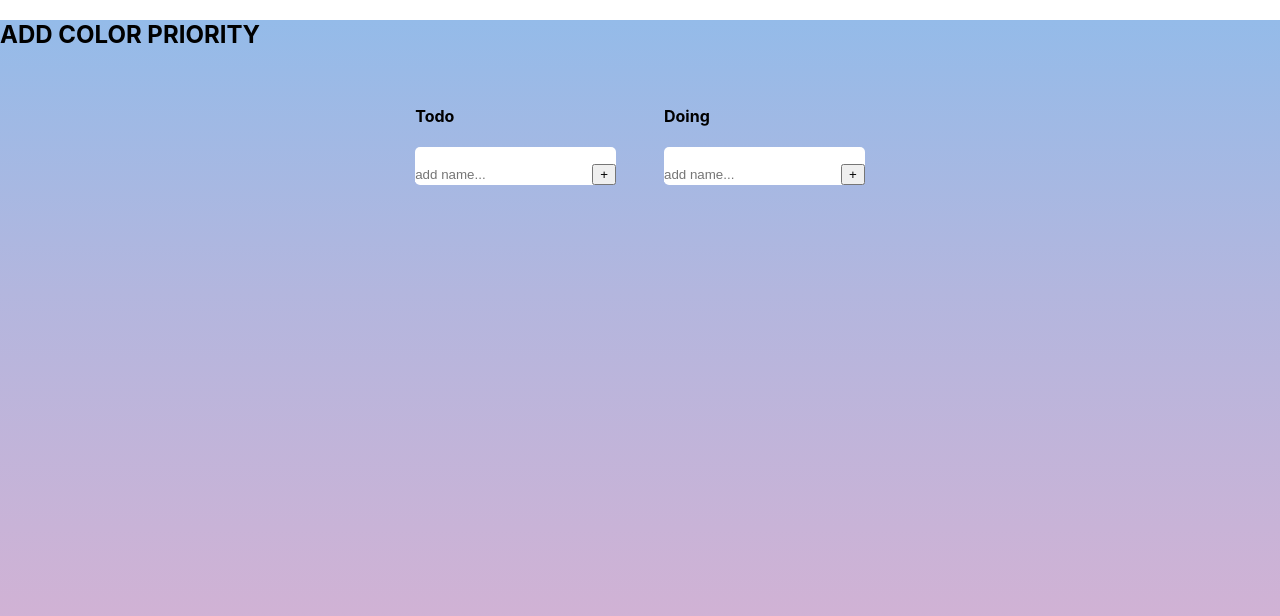
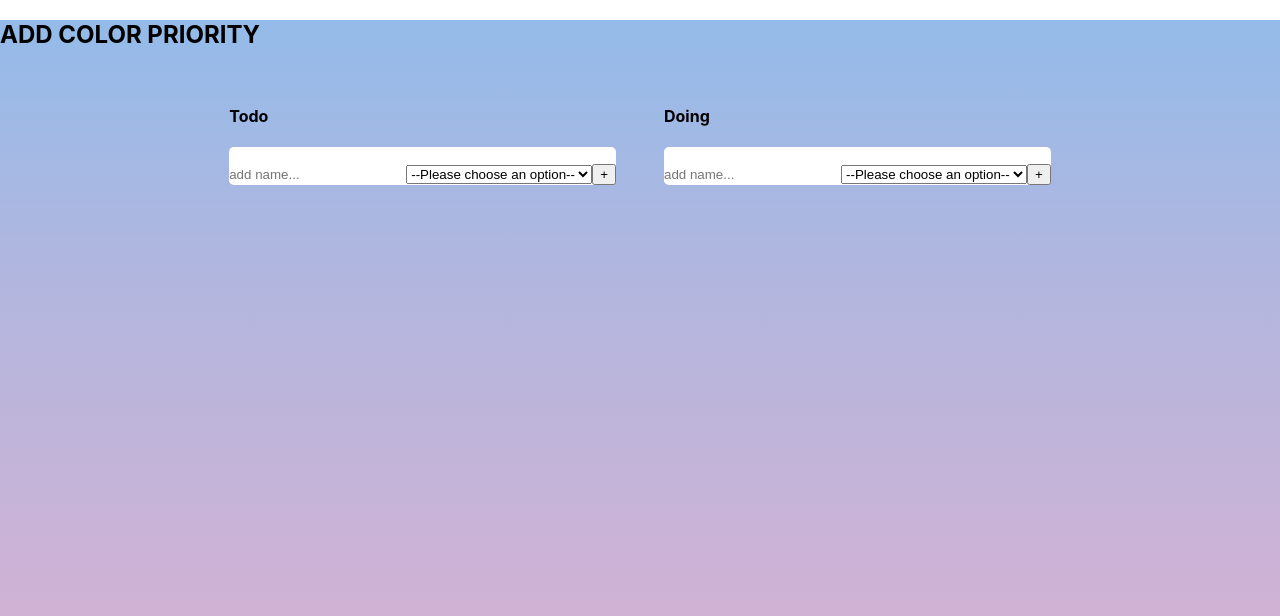
Before and after one commit to ghadirs/test-todo-list, a React (Create React App) app: page / in a window 1280 px wide. Shown: the top 616 px of the page. Built offline with nearby package versions, Linux system fonts and the light colour scheme.

Commit message:
adding colored list depend on priority

```diff
--- a/src/App.css
+++ b/src/App.css
@@ -10,35 +10,3 @@
 .root-container > .row > .col {
   margin: 1rem 1.5rem;
 }
-
-/*  */
-
-.grid {
-  margin: 0;
-  padding: 0;
-  list-style: none;
-  user-select: none;
-  display: grid;
-  grid-gap: 1px;
-  grid-template-columns: repeat(2, auto);
-}
-
-.box {
-  padding: 35px;
-  background-color: #fff;
-  resize: horizontal;
-  overflow: auto;
-  position: relative;
-}
-
-[draggable="true"] {
-  cursor: move;
-}
-
-.to {
-  transform: scale(1.025);
-  transition: all 0.5s;
-  border: 1px dashed #000;
-  background-color: #fff;
-  padding: 40px;
-}
--- a/src/App.js
+++ b/src/App.js
@@ -5,8 +5,6 @@ import "./App.css";
 
 // const MyWidget = ({ name }) => <div>{name}</div>;
 function App() {
-  const [Items, updateItems] = useState([]);
-
   // // copied code
   // /*
   //  * Moves an item from one list to another list.
@@ -69,6 +67,8 @@ function App() {
   // const [state, setState] = useState([getItems(10)]);
 
   //
+
+  const [Items, updateItems] = useState([]);
   let todoItems = [];
   let doneItems = [];
   const items = Array.from(Items);
--- a/src/ItemTypes.js
+++ /dev/null
@@ -1,5 +0,0 @@
-export const ItemTypes = {
-  TODO: "todo",
-  DOING: "doing",
-  DONE: "done",
-};
--- a/src/TodoForm.js
+++ b/src/TodoForm.js
@@ -5,6 +5,7 @@ import "./TodoForm.css";
 
 function TodoForm({ todoType, saveTodo, itemType }) {
   const [value, setValue] = useState("");
+  const [priority, setPriority] = useState("");
 
   const handleSubmit = (value) => {
     return (e) => {
@@ -14,7 +15,10 @@ function TodoForm({ todoType, saveTodo, itemType }) {
         name: value,
         type: todoType,
         id: `${value + Math.random()}`,
+        priority,
       };
+      console.log(priority);
+
       // save item
       saveTodo(final);
 
@@ -30,6 +34,16 @@ function TodoForm({ todoType, saveTodo, itemType }) {
         value={value}
         placeholder="add name..."
       />
+      <select
+        name="priority"
+        id="priority-select"
+        onChange={(e) => setPriority(e.target.value)}
+      >
+        <option value="">--Please choose an option--</option>
+        <option value="normal">Normal</option>
+        <option value="high">High</option>
+        <option value="low">Low</option>
+      </select>
       <button>+</button>
     </form>
   );
--- a/src/TodoItems.css
+++ b/src/TodoItems.css
@@ -13,5 +13,13 @@
 }
 
 .box__list {
-  background-color: #eeeeee;
 }
+.list__item.high {
+  background-color: #ff5555;
+}
+.list__item.low {
+  background-color: #377dff;
+}
+.list__item.normal {
+  background-color: #f9f9f9;
+}
--- a/src/TodoItems.js
+++ b/src/TodoItems.js
@@ -4,18 +4,18 @@ import { Draggable } from "react-beautiful-dnd";
 import "./TodoItems.css";
 import TodoForm from "./TodoForm";
 
-function TodoItems({ todoType, todos, saveTodo, deleteTodo }) {
+function TodoItems({ priority, todoType, todos, saveTodo, deleteTodo }) {
   return (
     <div id="todo-box" className="col__content todo__box">
       <div className="container">
         <div className="box__list row">
           <div className="list__title col">
-            {todos.map(({ id, name, type }, index) => (
+            {todos.map(({ id, name, priority }, index) => (
               <Draggable key={id} draggableId={id} index={index}>
                 {(provided) => (
                   <div
                     ref={provided.innerRef}
-                    className="list__item"
+                    className={`list__item ${priority}`}
                     {...provided.draggableProps}
                     {...provided.dragHandleProps}
                   >
@@ -30,7 +30,11 @@ function TodoItems({ todoType, todos, saveTodo, deleteTodo }) {
       </div>
       <div className="box__form row">
         <div className="col">
-          <TodoForm todoType={todoType} saveTodo={saveTodo} />
+          <TodoForm
+            priority={priority}
+            todoType={todoType}
+            saveTodo={saveTodo}
+          />
         </div>
       </div>
     </div>
```
